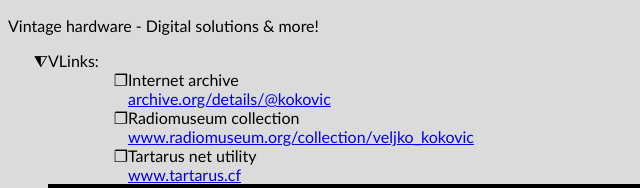
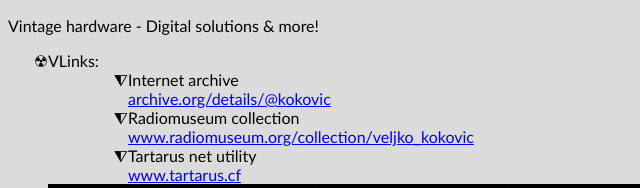
Before and after one commit to Vexion-site/Vexion, a plain HTML site: page index.html in a window 1280 px wide. Shown: the part 224-412 px from the top of the page, 0-640 px from the left. Drawn offline with Linux system fonts and the light colour scheme.

Commit message:
Update index.html

```diff
--- a/index.html
+++ b/index.html
@@ -11,12 +11,12 @@
 	    <img src="images/vexionbaner1.jpg" alt="Vexion.cf">
 		<h1>VK digital resource</h1>
 		<p>Vintage hardware - Digital solutions & more!</p>
-		<ul style="list-style-type:'\&#10728;">
+		<ul style="list-style-type:'\&#9762;">
 		  <li>
           VLinks:
         <ul>
 
-		<ul style="list-style-type:'\2750'">
+		<ul style="list-style-type:'\&#10728;">
 
           <li>Internet archive</li> <a href="https://archive.org/details/@kokovic" target="_blank">archive.org/details/@kokovic</a>
           <li>Radiomuseum collection</li> <a href="https://www.radiomuseum.org/collection/veljko_kokovic" target="_blank">www.radiomuseum.org/collection/veljko_kokovic</a>
```
